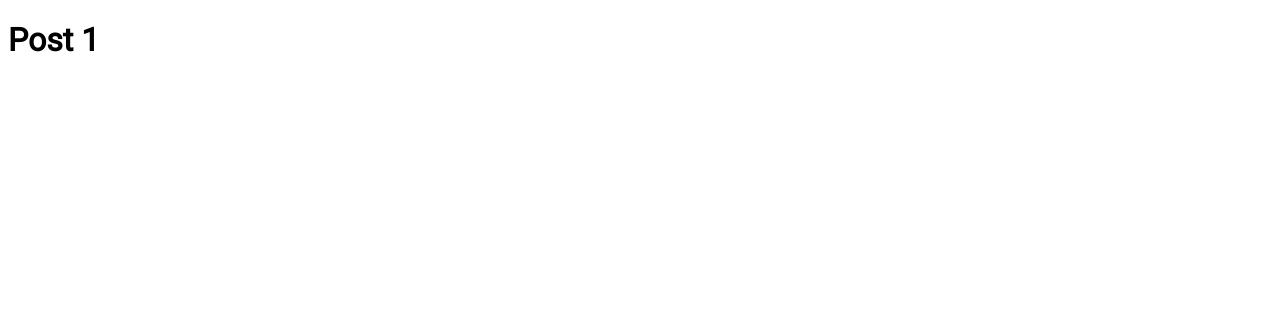
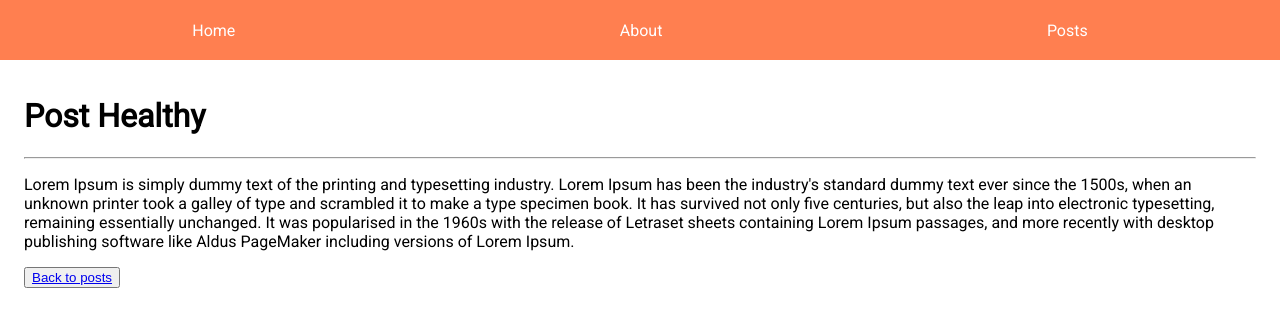
Before and after one commit to insurecar/next-js-ubu, a Next.js app: page /post/1 in a window 1280 px wide. Shown: the top 326 px of the page. Built offline with nearby package versions, Linux system fonts and the light colour scheme; data requests are answered from the project's data file.

Commit message:
add server

```diff
--- /dev/null
+++ b/db.json
@@ -0,0 +1,7 @@
+{
+    "posts": [
+        {"id":1, "title": "Healthy", "body": "Lorem Ipsum is simply dummy text of the printing and typesetting industry. Lorem Ipsum has been the industry's standard dummy text ever since the 1500s, when an unknown printer took a galley of type and scrambled it to make a type specimen book. It has survived not only five centuries, but also the leap into electronic typesetting, remaining essentially unchanged. It was popularised in the 1960s with the release of Letraset sheets containing Lorem Ipsum passages, and more recently with desktop publishing software like Aldus PageMaker including versions of Lorem Ipsum." },
+        {"id": 2, "title": "javaScript", "body": "There are many variations of passages of Lorem Ipsum available, but the majority have suffered alteration in some form, by injected humour, or randomised words which don't look even slightly believable. If you are going to use a passage of Lorem Ipsum, you need to be sure there isn't anything embarrassing hidden in the middle of text. All the Lorem Ipsum generators on the Internet tend to repeat predefined chunks as necessary, making this the first true generator on the Internet. It uses a dictionary of over 200 Latin words, combined with a handful of model sentence structures, to generate Lorem Ipsum which looks reasonable. The generated Lorem Ipsum is therefore always free from repetition, injected humour, or non-characteristic words etc."},
+        {"id": 3, "title": "React", "body": "Contrary to popular belief, Lorem Ipsum is not simply random text. It has roots in a piece of classical Latin literature from 45 BC, making it over 2000 years old. Richard McClintock, a Latin professor at Hampden-Sydney College in Virginia, looked up one of the more obscure Latin words, consectetur, from a Lorem Ipsum passage, and going through the cites of the word in classical literature, discovered the undoubtable source. Lorem Ipsum comes from sections 1.10.32 and 1.10.33 of 'de Finibus Bonorum et Malorum' (The Extremes of Good and Evil) by Cicero, written in 45 BC. This book is a treatise on the theory of ethics, very popular during the Renaissance. The first line of Lorem Ipsum, 'Lorem ipsum dolor sit amet..'', comes from a line in section 1.10.32."}
+    ]
+}
--- a/package.json
+++ b/package.json
@@ -5,9 +5,13 @@
   "scripts": {
     "dev": "next dev",
     "build": "next build",
-    "start": "next start"
+    "start": "next start",
+    "serve": "concurrently \"yarn dev\" \"yarn mock\"",
+    "mock": "json-server -w db.json -p 4200 -d 450"
   },
   "dependencies": {
+    "concurrently": "^6.0.0",
+    "json-server": "^0.16.3",
     "next": "10.0.9",
     "react": "17.0.2",
     "react-dom": "17.0.2",
--- a/pages/post/[id].jsx
+++ b/pages/post/[id].jsx
@@ -1,11 +1,31 @@
 import { useRouter } from "next/router";
+import { MainLayout } from "../../components/MainLayout";
+import Link from "next/link";
 
-export default function Post() {
+export default function Post({ post }) {
   const router = useRouter();
-  console.log(router);
+  console.log("POST", post);
   return (
-    <>
-      <h1>Post {router.query.id}</h1>
-    </>
+    <MainLayout title={post.title}>
+      <h1>Post {post.title}</h1>
+      <hr />
+      <p>{post.body}</p>
+      <button>
+        <Link href="/posts">
+          <a>Back to posts</a>
+        </Link>
+      </button>
+    </MainLayout>
   );
 }
+
+Post.getInitialProps = async (ctx) => {
+  console.log(ctx);
+
+  const response = await fetch(`http://localhost:4200/posts/${ctx.query.id}`);
+  const post = await response.json();
+
+  return {
+    post,
+  };
+};
```
Also changed, not shown: pages/posts.js (+32 -1 lines), 1 other file (tests, documents, lock files or other folders).
